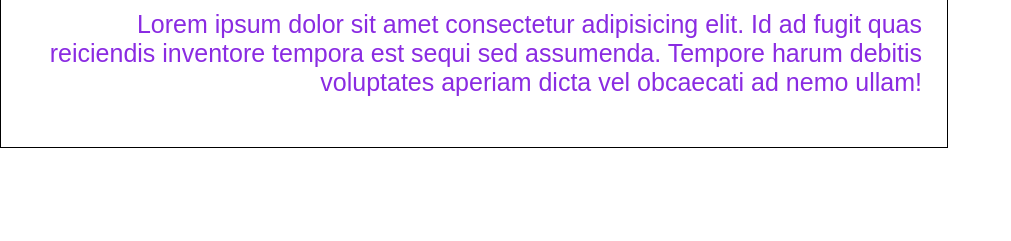
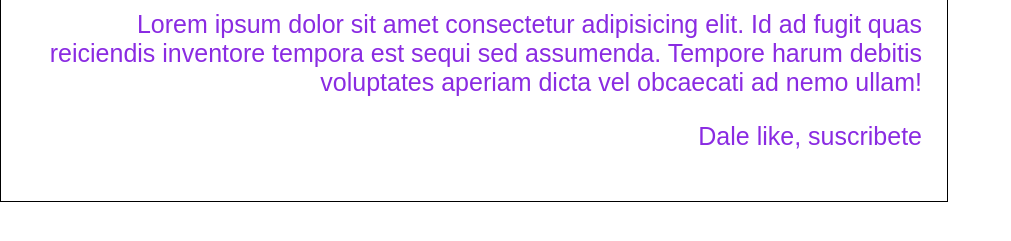
Before and after one commit to Dayanitaaaa/ProyectoGit2, a plain HTML site: page index.html in a window 1280 px wide. Shown: the part 269-510 px from the top of the page, without its empty margins (0-1011 px from the left). Drawn offline with Linux system fonts and the light colour scheme.

Commit message:
se actualizo parrafo con dale like

```diff
--- a/index.html
+++ b/index.html
@@ -21,6 +21,7 @@
         quas reiciendis inventore tempora est sequi sed assumenda. Tempore harum
         debitis voluptates aperiam dicta vel obcaecati ad nemo ullam!
         </p>
+        <p>Dale like, suscribete</p>
     </div>
     </div>
     </body>
```
